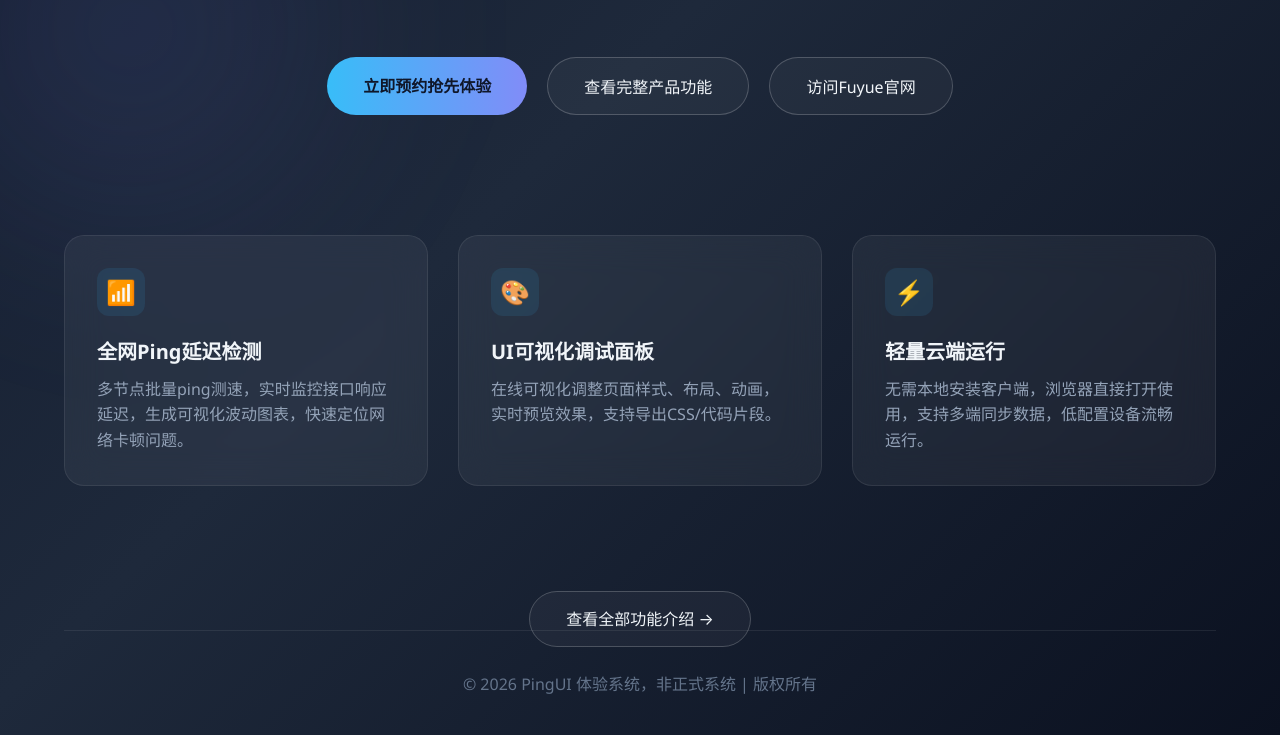
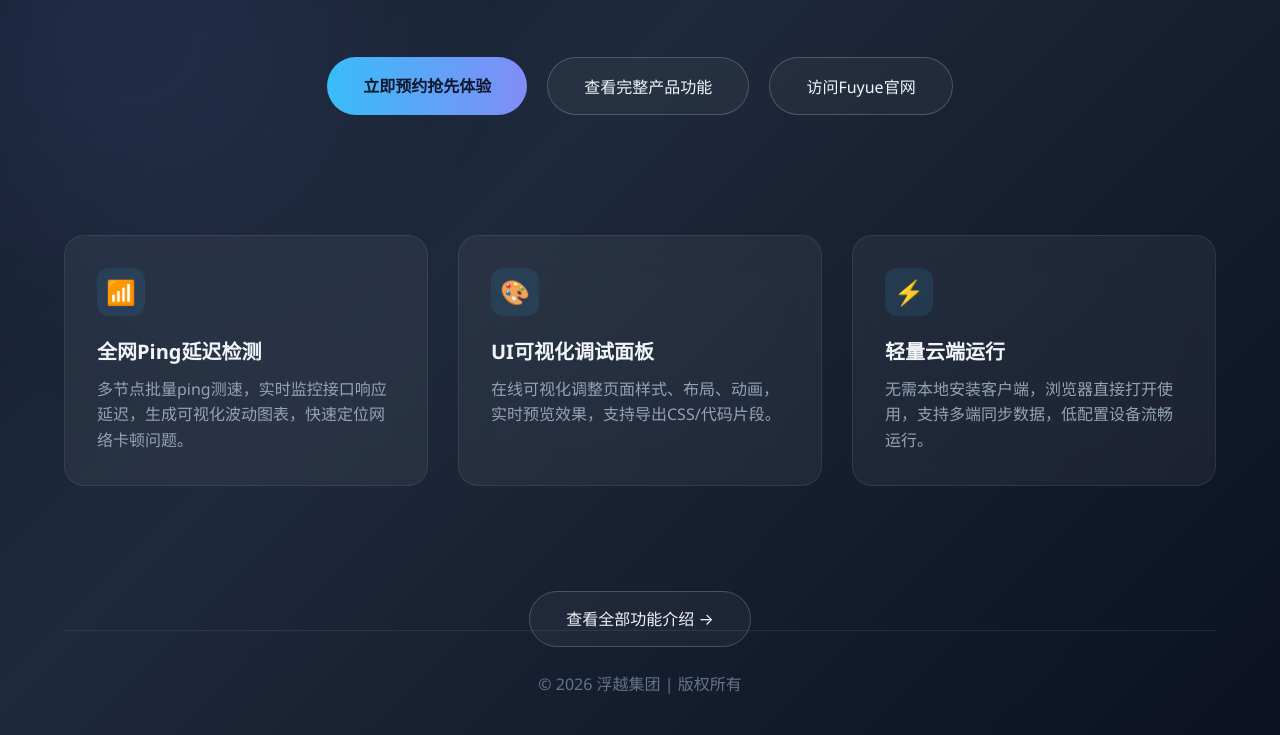
Before and after one commit to 1576842077/p, a plain HTML site: page index.html in a window 1280 px wide. Shown: the part 614-1349 px from the top of the page. Drawn offline with Linux system fonts and the light colour scheme.

Commit message:
Update index.html

```diff
--- a/index.html
+++ b/index.html
@@ -348,7 +348,7 @@
             <a href="features.html" class="btn-outline">查看全部功能介绍 →</a>
         </div>
         <footer>
-            <p>© 2026 PingUI 体验系统，非正式系统 | 版权所有</p>
+            <p>© 2026 浮越集团 | 版权所有</p>
         </footer>
     </div>
     <script>
```
